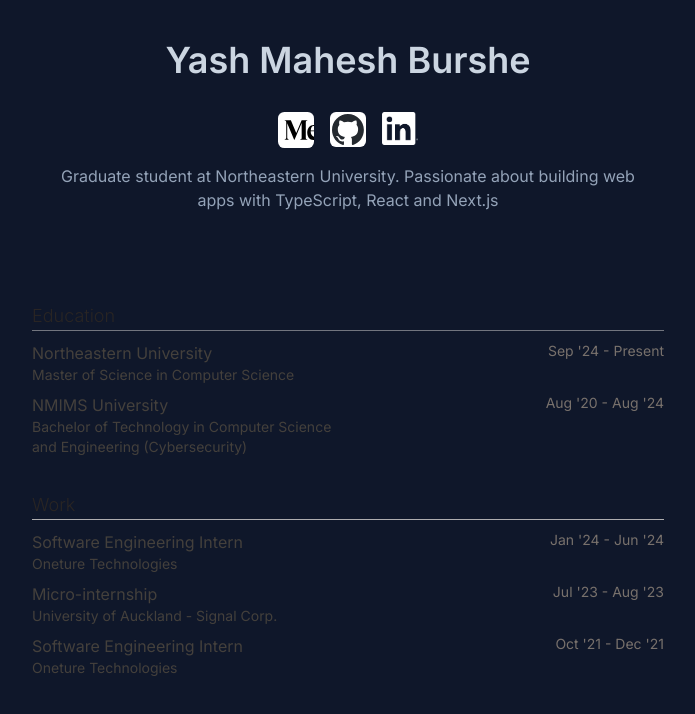
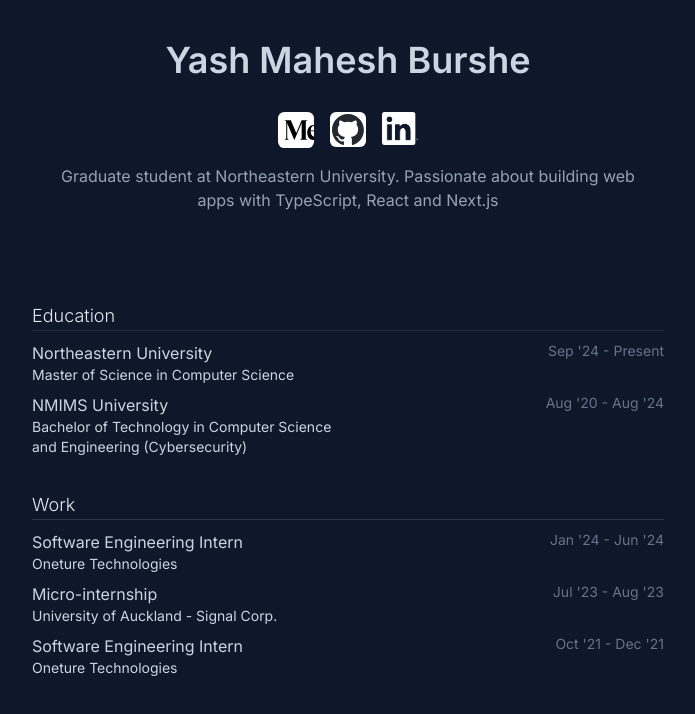
Before and after one commit to yashburshe/website, a Next.js app: page / in a window 1280 px wide. Shown: the top 714 px of the page, without its empty margins (292-987 px from the left). Built offline with nearby package versions, Linux system fonts and the light colour scheme.

Commit message:
Change theme

```diff
--- a/app/components/WebResume.tsx
+++ b/app/components/WebResume.tsx
@@ -28,13 +28,13 @@
       degree:
         "Bachelor of Technology in Computer Science and Engineering (Cybersecurity)",
       date: "Aug '20 - Aug '24",
-    },
+    }
   ];
 
   return (
-    <div className="px-[20px] flex flex-col gap-6 max-w-2xl mx-auto text-stone-700 dark:text-stone-300">
+    <div className="px-[20px] flex flex-col gap-6 max-w-2xl mx-auto text-slate-300">
       <div>
-        <h2 className="text-stone-800 dark:text-stone-200 font-light text-lg my-[10px] border-b border-stone-300/50 dark:border-stone-700/50">
+        <h2 className="text-slate-200 font-light text-lg my-[10px] border-b border-slate-700/50">
           Education
         </h2>
         <ul className="flex flex-col gap-2">
@@ -47,13 +47,13 @@
                 <h3>{university}</h3>
                 <p className="text-sm max-w-80">{degree}</p>
               </div>
-              <p className="text-sm text-stone-500">{date}</p>
+              <p className="text-sm text-slate-500">{date}</p>
             </li>
           ))}
         </ul>
       </div>
       <div>
-        <h2 className="text-stone-800 dark:text-stone-200 font-light text-lg my-[10px] border-b border-stone-300/80 dark:border-stone-700/80">
+        <h2 className="text-slate-200 font-light text-lg my-[10px] border-b border-slate-700/80">
           Work
         </h2>
         <ul className="flex flex-col gap-2">
@@ -66,7 +66,7 @@
                 <h3>{title}</h3>
                 <p className="text-sm">{company}</p>
               </div>
-              <p className="text-sm text-stone-500">{date}</p>
+              <p className="text-sm text-slate-500">{date}</p>
             </li>
           ))}
         </ul>
```
